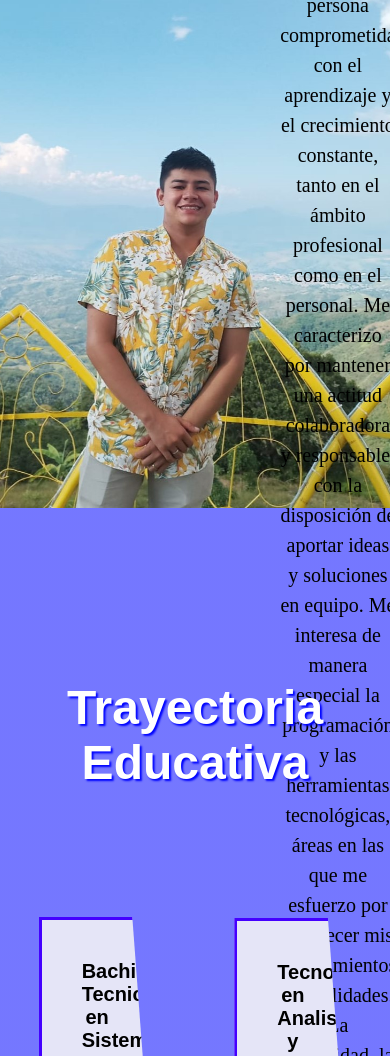
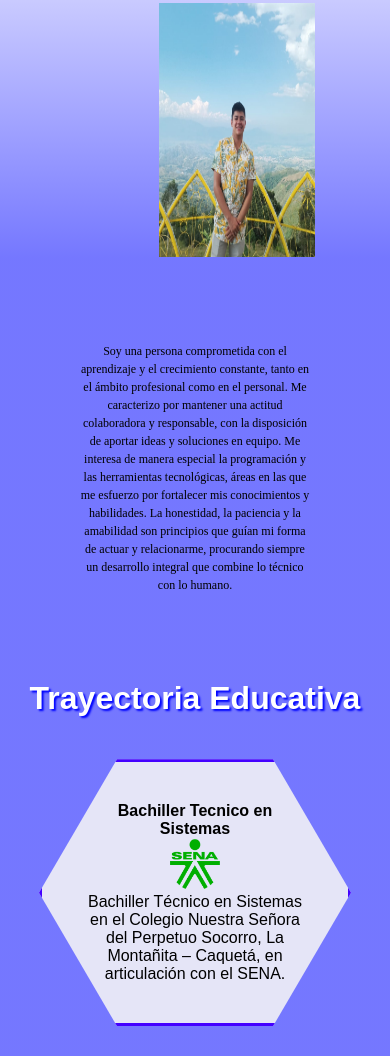
Before and after one commit to miguelangelo3010/web2_Sanchez_Miguel, a plain HTML site: page index.html in a window 390 px wide. Shown: the part 1008-2064 px from the top of the page. Drawn offline with Linux system fonts and the light colour scheme.

Commit message:
cambios en responsive

```diff
--- a/css/resposive.css
+++ b/css/resposive.css
@@ -1,8 +1,11 @@
-@media (max-width: 576px) {
-      nav ul {
+@media (max-width: 789px) {
+    nav ul {
     display: none;
   }
-
+  body{
+    display: flex;
+    flex-direction: column;
+  }
   .menu {
     display: block;
   }
@@ -12,4 +15,63 @@
   .parrafo{
     font-size: 1rem;
   }
+  .portada{
+    gap: 1vh;
+  }
+  .text{
+    display: flex;
+    flex-direction: column;
+    align-items: center;
+  }
+  .foto2{
+    height: 30vh;
+    width: 40vw;
+    margin: 0;
+    padding: 0;
 }
+.text{
+    text-align: center;
+    align-items: center;
+}
+.parrafoSoy{
+    font-size: 12px;
+    font-family: 'Times New Roman', Times, serif;
+    text-align: center;
+    height: 40vh;
+    width: 60vw;
+    margin:0;
+    padding: 0%;
+}
+.estudios{
+    flex-direction: column;
+}
+.estudio{
+    background-color: #e5e5f7;
+    text-align: center;
+    margin-top: 0;
+  width: 80%;
+  height: 30%;
+  border: 3px solid rgb(68, 0, 255);
+clip-path: polygon(
+  25% 0%,
+  75% 0%,
+  100% 50%,
+  75% 100%,
+  25% 100%,
+  0% 50%
+);
+
+}
+.subtituloEstudios{
+    font-size: 2rem;
+    text-shadow: 2px 2px 2px rgb(0, 4, 255);
+
+}
+
+.nombre_Estudio{
+    margin-bottom: 1px;
+    font-size: 1rem;
+
+}
+
+}
--- a/css/styles.css
+++ b/css/styles.css
@@ -167,31 +167,6 @@ nav{
     height: 100%;
 }
 
-.about_main{
-    padding-top: 80px;
-    display: grid;
-    width: 90%;
-    margin: 0 auto;
-    gap: 1em;
-    overflow: hidden;
-    grid-template-columns: repeat(auto-fit, minmax(260px, auto));
-}
-
-.about_icons{
-    display: grid;
-    gap: 1em;
-    justify-items: center;
-    width: 260;
-    overflow: hidden;
-    margin: 0 auto;
-}
-
-.about_icon{
-    width:40px;
-}
-
-/*Price*/
-
 .educacion{
     text-align: center;
     height: 100vh;
@@ -216,11 +191,11 @@ nav{
   height: 40%;
   border: 3px solid rgb(68, 0, 255);
   clip-path: polygon(
-    0% 0%,   /* esquina arriba izquierda */
-    80% 0%,  /* borde arriba */
-    100% 50%,/* punta flecha */
-    80% 100%,/* borde abajo */
-    0% 100%  /* esquina abajo izquierda */
+    0% 0%,
+    80% 0%,
+    100% 50%,
+    80% 100%,
+    0% 100%
   );
 
 }
@@ -244,8 +219,6 @@ nav{
     height: 50px;
 }
 
-
-/*knowledge*/
 
 .habilidades{
     height: 100vh;
@@ -290,7 +263,6 @@ nav{
     font-size: 18px;
 }
 
-/*Footer*/
 
 footer{
         background-image: linear-gradient(180deg, #ffffff 0%, #1c04b3db 100%);
```
Also changed, not shown: index.html (+0 -2 lines).
